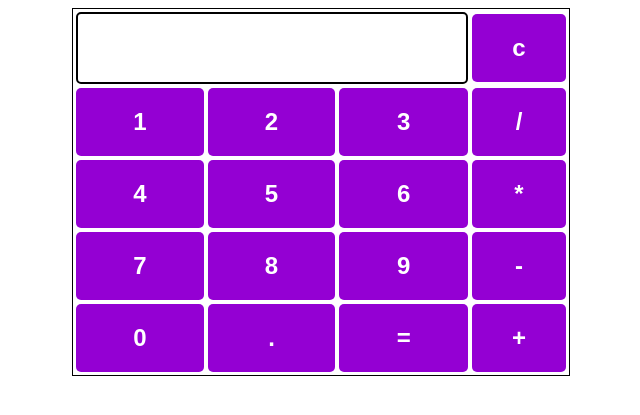
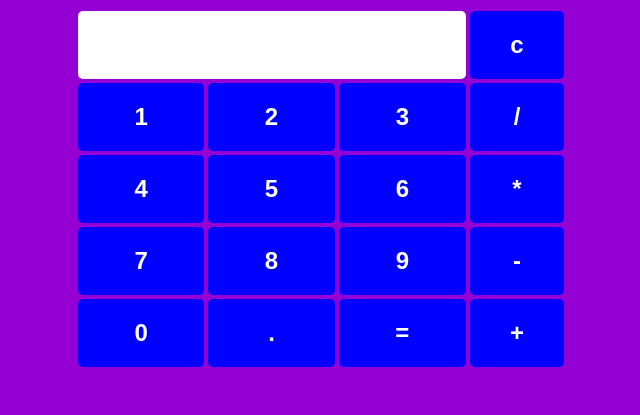
Before and after one commit to triplef-6/Web_labs, a PHP site: page / in a window 1280 px wide. Shown: the top 415 px of the page, without its empty margins (319-959 px from the left). Run offline with PHP 8.4, Linux system fonts and the light colour scheme; some libraries are stand-ins or nearby versions.

Commit message:
Лаб 12 ALL

```diff
--- a/lab_12/style.css
+++ b/lab_12/style.css
@@ -1,13 +1,17 @@
+body {
+    background-color: darkviolet;
+}
 table {
-    border: 1px solid black;
     margin-left: auto;
     margin-right: auto;
+    margin-top: auto;
+    margin-bottom: auto;
 }
 
 input[type="button"] {
     width: 100%;
     padding: 20px 40px;
-    background-color: darkviolet;
+    background-color: blue;
     color: white;
     font-size: 24px;
     font-weight: bold;
@@ -21,5 +25,4 @@ input[type="text"] {
     font-weight: bold;
     border: none;
     border-radius: 5px;
-    border: 2px solid black;
 }
```
